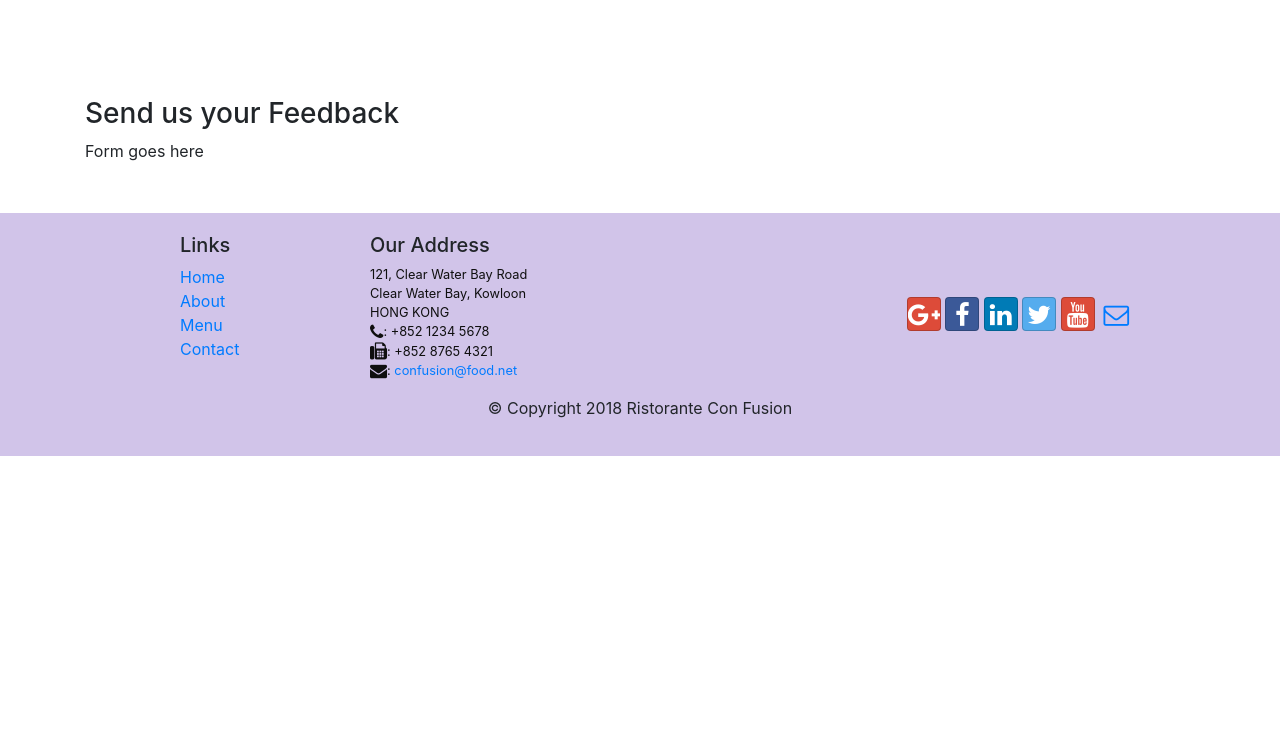
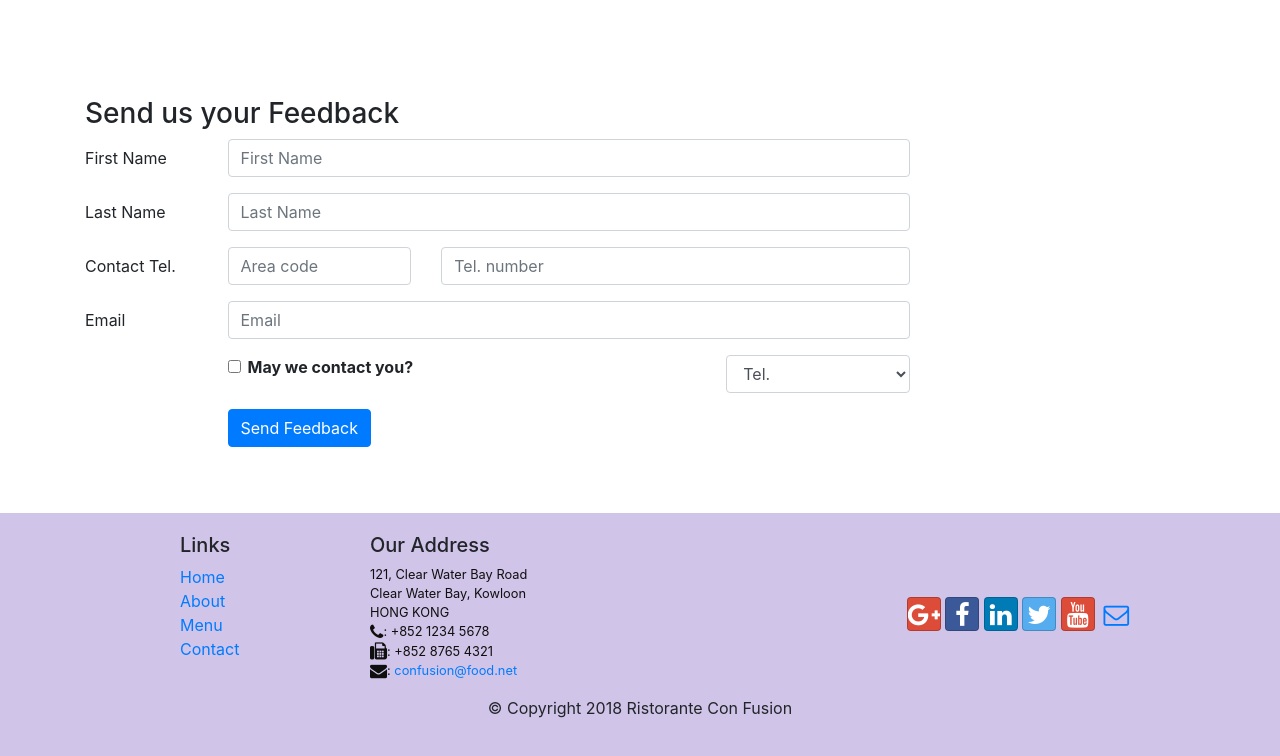
Before and after one commit to B180248ME/bootstrap-practice, a website: page contactus.html in a window 1280 px wide. Shown: the part 789-1545 px from the top of the page. Before the commit the page ends 1245 px from the top, so only its background shows below. Drawn offline with nearby package versions, Linux system fonts and the light colour scheme.

Commit message:
Forms are added

```diff
--- a/contactus.html
+++ b/contactus.html
@@ -91,7 +91,56 @@
               <h3>Send us your Feedback</h3>
            </div>
             <div class="col-12 col-md-9">
-                Form goes here
+                <form>
+                    <div class="form-group row">
+                        <label for="firstname" class="col-md-2 col-form-label">First Name</label>
+                        <div class="col-md-10">
+                            <input type="text" class="form-control" id="firstname" name="firstname" placeholder="First Name">
+                        </div>
+                    </div>
+                    <div class="form-group row">
+                        <label for="lastname" class="col-md-2 col-form-label">Last Name</label>
+                        <div class="col-md-10">
+                            <input type="text" class="form-control" id="lastname" name="lastname" placeholder="Last Name">
+                        </div>
+                    </div>
+                    <div class="form-group row">
+                        <label for="telnum" class="col-12 col-md-2 col-form-label">Contact Tel.</label>
+                        <div class="col-5 col-md-3">
+                            <input type="tel" class="form-control" id="areacode" name="areacode" placeholder="Area code">
+                        </div>
+                        <div class="col-7 col-md-7">
+                            <input type="tel" class="form-control" id="telnum" name="telnum" placeholder="Tel. number">
+                        </div>
+                    </div>
+                    <div class="form-group row">
+                        <label for="emailid" class="col-md-2 col-form-label">Email</label>
+                        <div class="col-md-10">
+                            <input type="email" class="form-control" id="emailid" name="emailid" placeholder="Email">
+                        </div>
+                    </div>
+                    <div class="form-group row">
+                        <div class="col-md-6 offset-md-2">
+                            <div class="form-check">
+                                <input type="checkbox" class="form-check-input" name="approve" id="approve" value="">
+                                <label class="form-check-label" for="approve">
+                                    <strong>May we contact you?</strong>
+                                </label>
+                            </div>
+                        </div>
+                        <div class="col-md-3 offset-md-1">
+                            <select class="form-control">
+                                <option>Tel.</option>
+                                <option>Email</option>
+                            </select>
+                        </div>
+                    </div>
+                    <div class="form-group row">
+                        <div class="offset-md-2 col-md-10">
+                            <button type="submit" class="btn btn-primary">Send Feedback</button>
+                        </div>
+                    </div>
+                </form>
             </div>
              <div class="col-12 col-md">
             </div>
```
